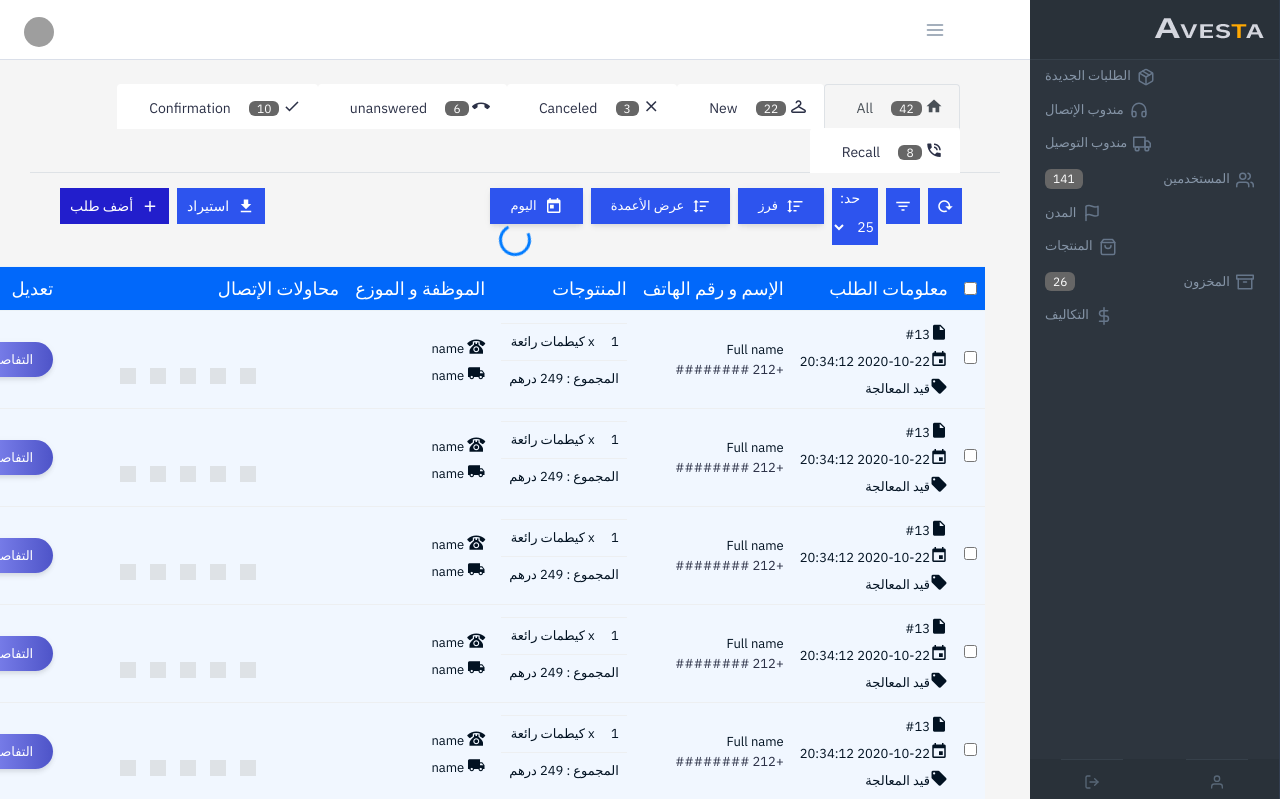
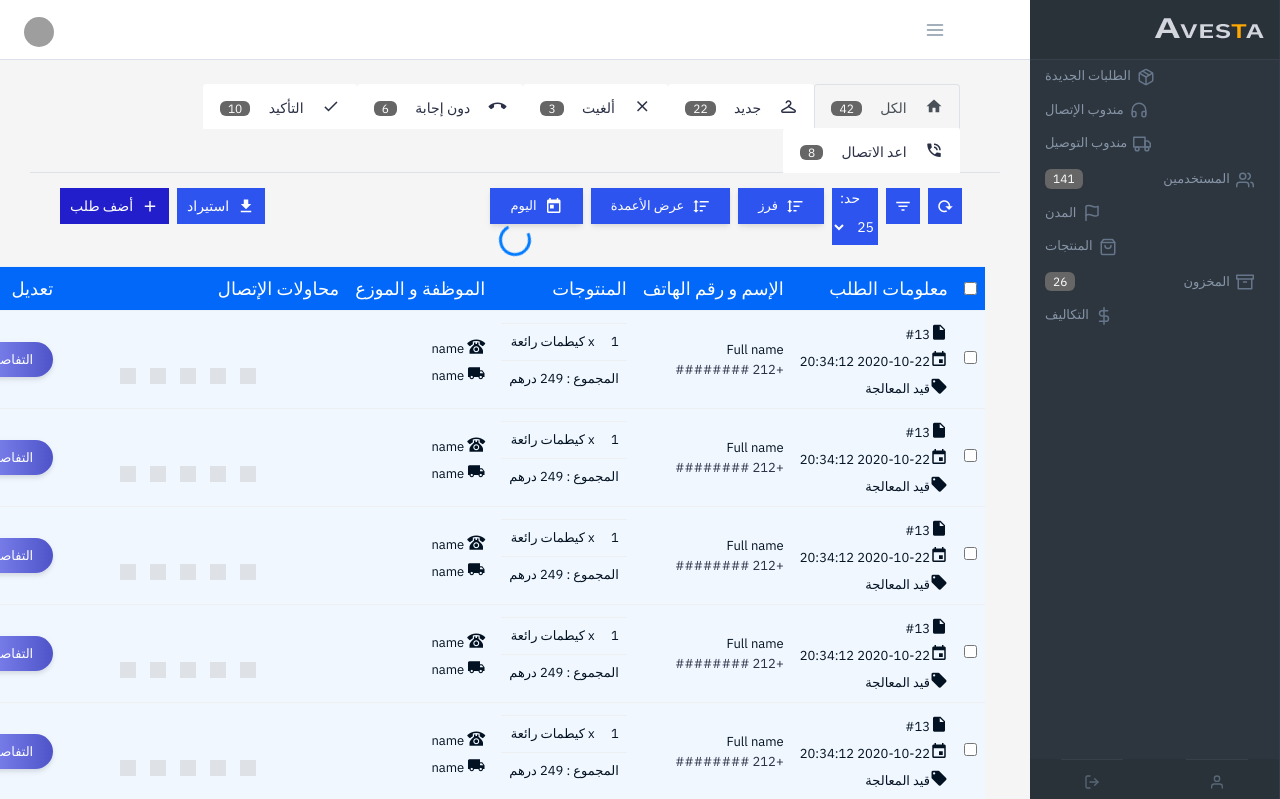
Before and after one commit to faissaloux/Codpanel, a PHP site: page /table.php in a window 1280 px wide. Shown: the top 799 px of the page. Run offline with PHP 8.4, Linux system fonts and the light colour scheme; some libraries are stand-ins or nearby versions; some web fonts are replaced; grey boxes are pictures that could not be loaded.

Commit message:
switch table page tabs to rtl

```diff
--- a/table.php
+++ b/table.php
@@ -250,7 +250,7 @@
                                 aria-controls="all"
                                 aria-selected="true">
                                 <i class="mdi mdi-home"></i>
-                                <span class="col">All</span>
+                                <span class="col">الكل</span>
                                 <span class="quantity col">42</span>
                             </a>
                         </li>
@@ -263,7 +263,7 @@
                                 aria-controls="new"
                                 aria-selected="false">
                                 <i class="mdi mdi-hanger"></i>
-                                <span class="col">New</span>
+                                <span class="col">جديد</span>
                                 <span class="quantity col">22</span>
                             </a>
                         </li>
@@ -276,7 +276,7 @@
                                 aria-controls="canceled"
                                 aria-selected="false">
                                 <i class="mdi mdi-close"></i>
-                                <span class="col">Canceled</span>
+                                <span class="col">ألغيت</span>
                                 <span class="quantity col">3</span>
                             </a>
                         </li>
@@ -289,7 +289,7 @@
                                 aria-controls="unanswered"
                                 aria-selected="false">
                                 <i class="mdi mdi-phone-hangup"></i>
-                                <span class="col">unanswered</span>
+                                <span class="col">دون إجابة</span>
                                 <span class="quantity col">6</span>
                             </a>
                         </li>
@@ -302,7 +302,7 @@
                                 aria-controls="confirmation"
                                 aria-selected="false">
                                 <i class="mdi mdi-check"></i>
-                                <span class="col">Confirmation</span>
+                                <span class="col">التأكيد</span>
                                 <span class="quantity col">10</span>
                             </a>
                         </li>
@@ -315,7 +315,7 @@
                                 aria-controls="recall"
                                 aria-selected="false">
                                 <i class="mdi mdi-phone-in-talk"></i>
-                                <span class="col">Recall</span>
+                                <span class="col">اعد الاتصال</span>
                                 <span class="quantity col">8</span>
                             </a>
                         </li>
```
